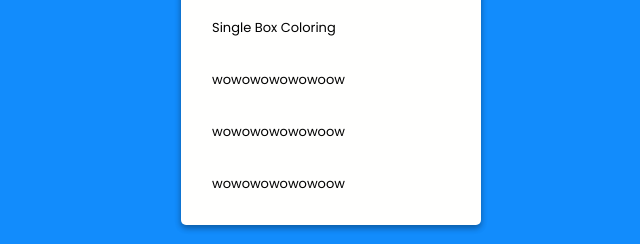
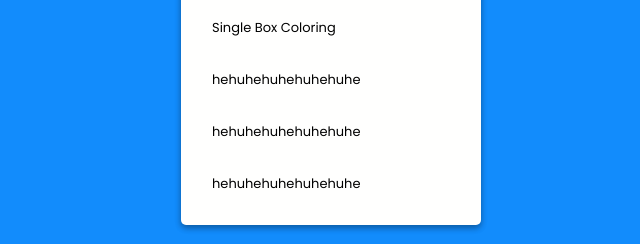
Before and after one commit to alfianardhi/coloring-now, a plain HTML site: page index.html in a window 1280 px wide. Shown: the part 330-574 px from the top of the page, 309-949 px from the left. Drawn offline with Linux system fonts and the light colour scheme.

Commit message:
initiate

```diff
--- a/index.html
+++ b/index.html
@@ -20,15 +20,15 @@
               <i class="fa fa-angle-right"></i>
             </div>
             <div class="items-body-content">
-              <span>wowowowowowoow</span>
+              <span>hehuhehuhehuhehuhe</span>
               <i class="fa fa-angle-right"></i>
             </div>
             <div class="items-body-content">
-              <span>wowowowowowoow</span>
+              <span>hehuhehuhehuhehuhe</span>
               <i class="fa fa-angle-right"></i>
             </div>
             <div class="items-body-content">
-              <span>wowowowowowoow</span>
+              <span>hehuhehuhehuhehuhe</span>
               <i class="fa fa-angle-right"></i>
             </div>
           </div>
```
